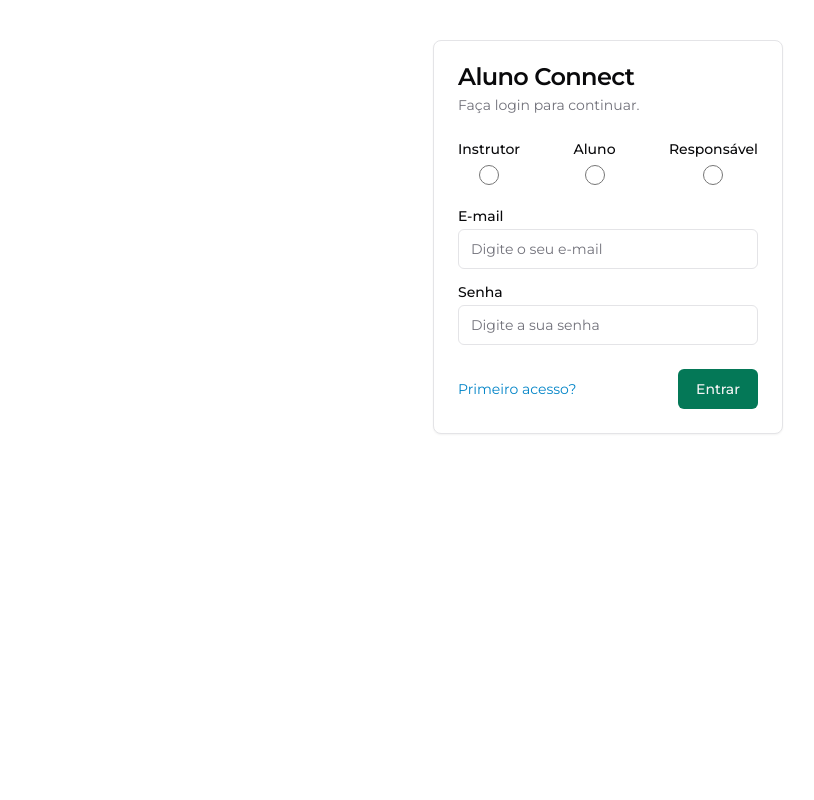
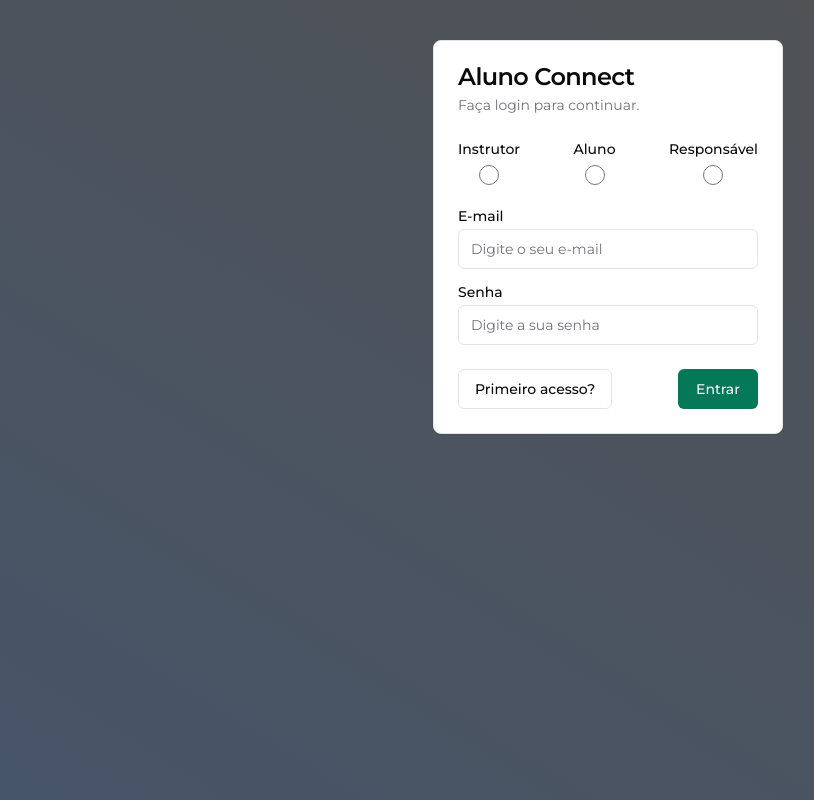
Before and after one commit to thgmagno/aluno-connect, a Next.js app: page /entrar in a window 1280 px wide. Shown: the whole page, without its empty margins (32-846 px from the left). Built offline with nearby package versions, Linux system fonts and the light colour scheme.

Commit message:
create page not-found

```diff
--- a/src/app/globals.css
+++ b/src/app/globals.css
@@ -71,6 +71,6 @@
     @apply border-border;
   }
   body {
-    @apply bg-background text-foreground;
+    @apply bg-background text-foreground bg-gradient-to-tr from-slate-600 to-neutral-600;
   }
 }
--- /dev/null
+++ b/src/app/not-found.tsx
@@ -0,0 +1,18 @@
+import { Frown } from 'lucide-react'
+import Link from 'next/link'
+
+export default function NotFound() {
+  return (
+    <div className="flex h-screen w-screen items-center justify-center">
+      <div className="flex items-center rounded-md bg-slate-300 p-5 shadow-lg">
+        <Frown strokeWidth={1.5} className="mr-3" size={32} />
+        <div className="flex flex-col">
+          <h1 className="text-lg font-semibold">Página não encontrada.</h1>
+          <Link href="entrar" className="text-sky-600 underline">
+            Voltar para área segura
+          </Link>
+        </div>
+      </div>
+    </div>
+  )
+}
--- a/src/modules/auth/components/login-form.tsx
+++ b/src/modules/auth/components/login-form.tsx
@@ -12,6 +12,7 @@ import { Label } from '@/components/ui/label'
 import Link from 'next/link'
 import { Input } from '@/components/ui/input'
 import BtnPromise from '@/modules/common/components/btn-promise'
+import { Button } from '@/components/ui/button'
 
 export default function LoginForm() {
   return (
@@ -71,11 +72,8 @@ export default function LoginForm() {
         </form>
       </CardContent>
       <CardFooter className="flex justify-between">
-        <Link
-          href="primeiro-acesso"
-          className="text-sm text-sky-600 transition-all duration-300 hover:font-semibold"
-        >
-          Primeiro acesso?
+        <Link href="primeiro-acesso">
+          <Button variant={'outline'}>Primeiro acesso?</Button>
         </Link>
         <BtnPromise title="Entrar" />
       </CardFooter>
```
